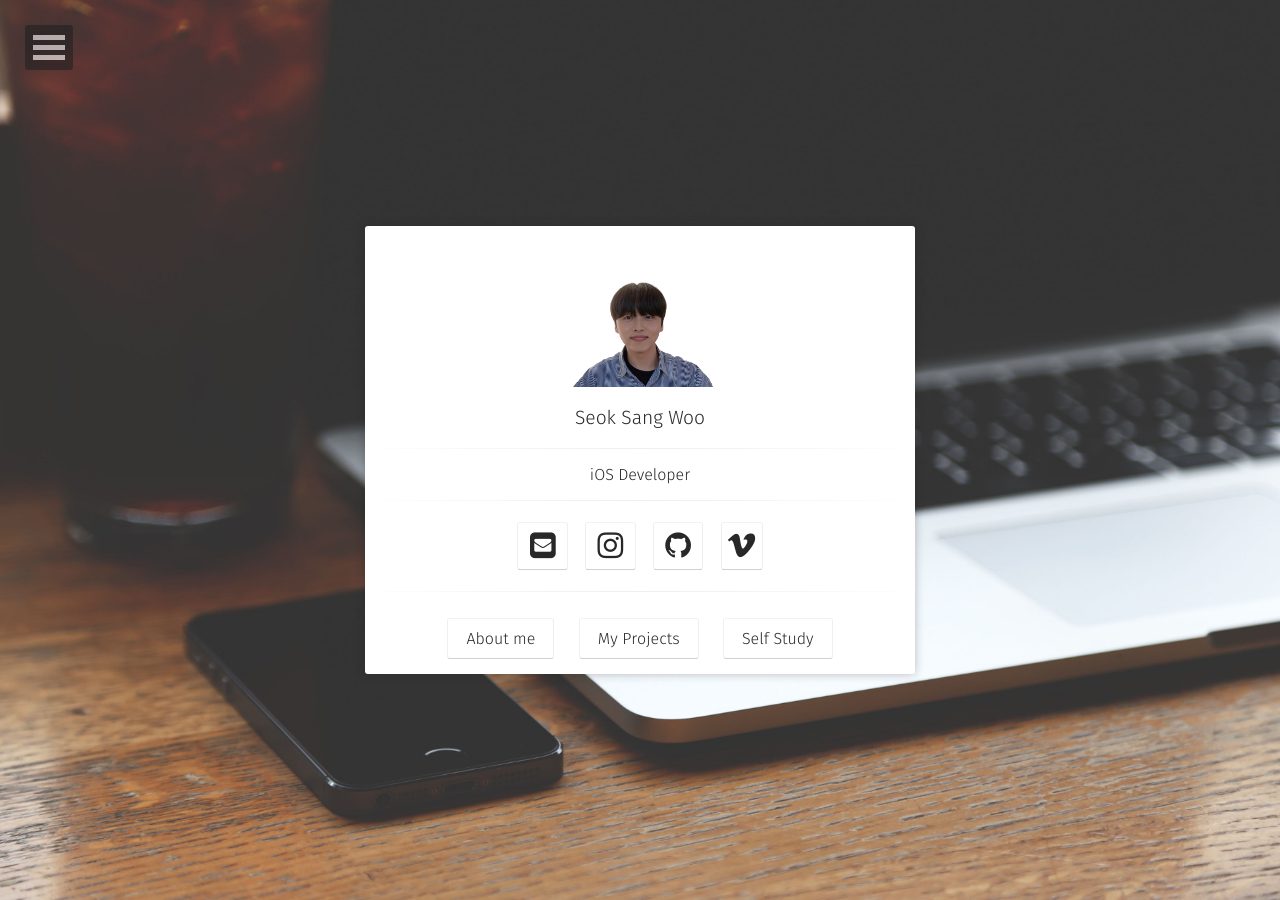
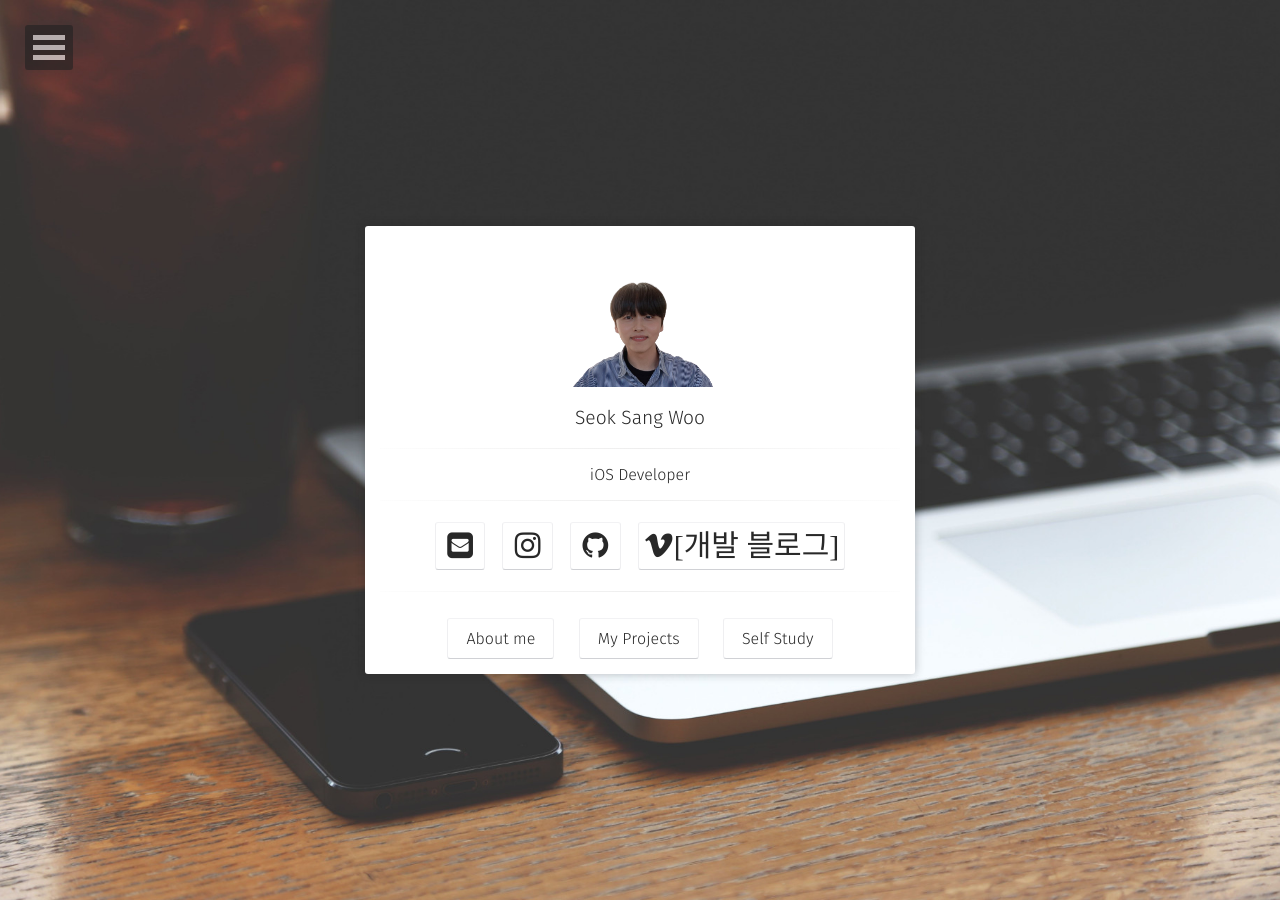
Before and after one commit to sangwoo24/sangwoo24.github.io, a Jekyll site: the page built from index.html, in a window 1280 px wide. Built offline with Jekyll 4.4.1, drawn with Linux system fonts in a browser that asks for light colours; some web fonts are replaced.

Commit message:
Update social-links.html

```diff
--- a/_includes/social-links.html
+++ b/_includes/social-links.html
@@ -25,5 +25,5 @@
                         {% if site.keybase %}<a class="social-btn" href="https://keybase.io/{{ site.keybase }}" target="_blank" rel="noopener noreferrer"><i class="fa fa-fw fa-key"></i></a>{% endif %}
                         {% if site.xmpp %}<a class="social-btn" href="xmpp:{{ site.xmpp }}" target="_blank" rel="noopener noreferrer"><i class="fa fa-fw fa-lightbulb-o"></i></a>{% endif %}
                         {% if site.hackernews %}<a class="social-btn" href="https://news.ycombinator.com/user?id={{ site.hackernews }}" target="_blank" rel="noopener noreferrer"><i class="fa fa-fw fa-hacker-news"></i></a>{% endif %}
-                        {% if site.tistory %}<a class="social-btn" href="https://velog.io/@{{site.velog}}" target="_blank" rel="noopener noreferrer"><i class="fa fa-vimeo"></i></a>{% endif %}
+                        {% if site.tistory %}<a class="social-btn" href="https://velog.io/@{{site.velog}}" target="_blank" rel="noopener noreferrer"><i class="fa fa-vimeo">[개발 블로그]</i></a>{% endif %}
                     </h3>
```
